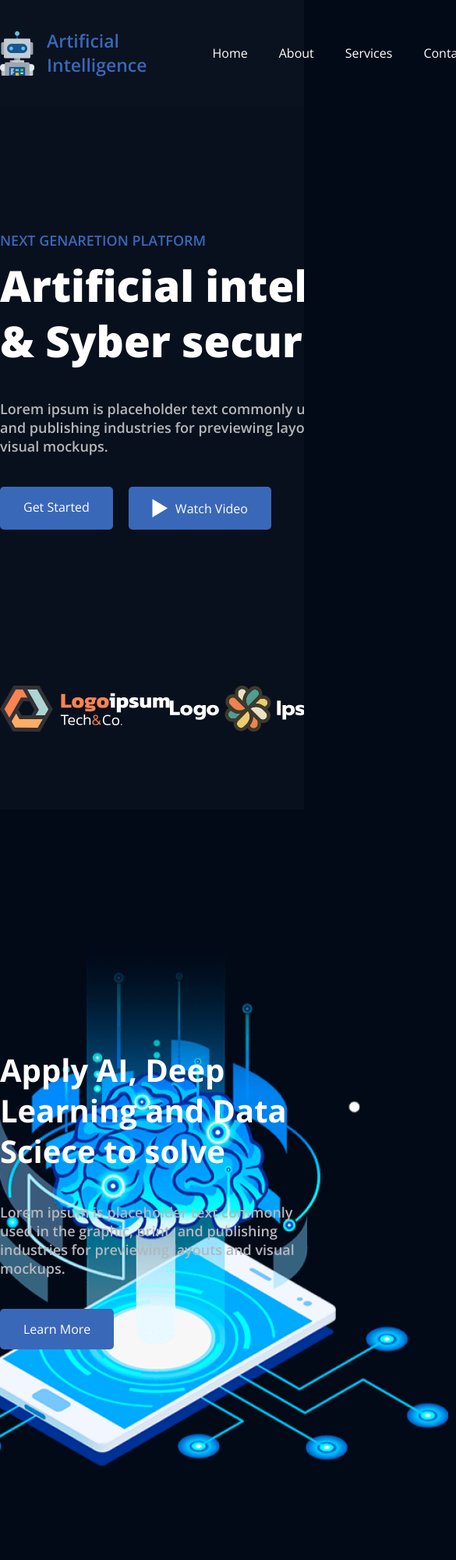
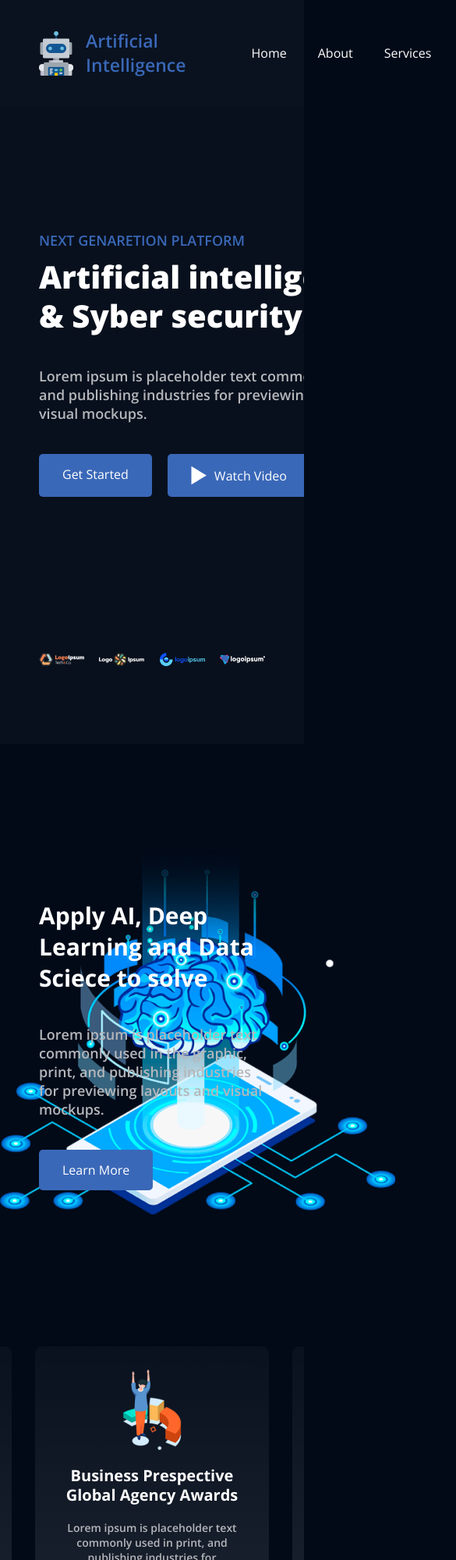
Before and after one commit to AlexandrNel/Artificial-Intelligence, a plain HTML site: page index.html in a window 390 px wide. Shown: the top 2000 px of the page at 78% size, 585 px wide, since content can reach past the window. Drawn offline with nearby package versions, Linux system fonts and the light colour scheme.

Commit message:
Update style.css
- added adaptation for different monitor resolutions

```diff
--- a/css/style.css
+++ b/css/style.css
@@ -54,11 +54,14 @@ ul {
     padding: 15px 30px;
     border-radius: 5px;
     background-color: #3A68B8;
+    transition: all .2s ease-in-out;
+    flex-shrink: 0;
 }
 
-/* .button:hover {
-
-} */
+.button:hover {
+    transform: scale(.95);
+    background-color: #2c4a7e;
+}
 
 
 /* ======================= */
@@ -79,7 +82,8 @@ ul {
 }
 
 .container {
-    max-width: 1146px;
+    padding: 0 50px;
+    max-width: 1246px;
     width: 100%;
     margin: 0 auto;
 }
@@ -102,6 +106,7 @@ header .container {
     display: flex;
     align-items: center;
     justify-content: space-between;
+    gap: 50px;
 }
 .header__logo {
     display: flex;
@@ -109,7 +114,12 @@ header .container {
     margin-right: 44px;
     gap: 15px;
 }
-
+.header__nav a:hover {
+    color: #ffffff77;
+}
+.header__nav a{
+    transition: all .1s ease-in-out;
+}
 .header__nav ul {
     display: flex;
     align-items: center;
@@ -141,14 +151,16 @@ header .container {
 .about__block::after{
     position: absolute;
     top: 50%;
+    right: 0;
     transform: translateY(-50%) translateX(100%);
-    z-index: 1;
+    z-index: -1;
     content: '';
     background-image: url(../images/header__image.png);
     background-repeat: no-repeat;
     background-size: cover;
     width: 632px;
     height: 634px;
+    transition: all .2s ease-in-out;
 }
 
 .hero_area__block p:first-child{
@@ -215,6 +227,7 @@ header .container {
     top: 50%;
     transform: translateY(-75%) translateX(-150px);
     left: 0;
+    transition: all .2s ease-in-out;
 }
 
 .feature {
@@ -230,7 +243,7 @@ header .container {
 }
 .card {
     min-width: 362px;
-    height: 389px;
+    height: auto;
     text-align: center;
     padding: 30px;
     border-radius: 10px;
@@ -333,7 +346,12 @@ footer h3 {
     margin-top: 0;
     text-transform: uppercase;
 }
-
+footer a {
+    transition: all .1s ease-in-out;
+}
+footer a:hover{
+    color: #ffffff;
+}
 .footer__elem a, .footer__elem p{
 
     font-size: 14px;
@@ -398,3 +416,66 @@ footer li:last-child {
 .change-lang span::after{
     content: url(../images/switch_langs.png);
 }
+
+
+/* Media */
+
+@media screen and (max-width:1267px) {
+    .hero_area__block::after{
+       width: 450px;
+       height: 452px;
+
+    }
+    .about__block::after{
+        width: 442px;
+        height: 380px;
+    }
+    .apply_ai .container::before{
+        width: 507px;
+        height: 468px;
+        transform: translateY(-75%) ;
+    }
+    h1 {
+        font-size: 40px;
+        line-height: 50px;
+    }
+    h2 {
+        font-size: 30px;
+        line-height: 40px;
+    }
+    .apply_ai{
+        padding-top: 200px;
+    }
+    .apply_ai__block{
+        margin-bottom: 200px;
+    }
+
+    .hero_area__logos img {
+        width: 20%;
+    }
+    .card {
+        min-width: 300px;
+    }
+    .card img {
+        margin-bottom: 15px;
+    }
+    .card h3{
+        font-size: 20px;
+        margin-top: 0;
+        line-height: 25px;
+    }
+    .card p {
+        font-size: 14px;
+    }
+}
+@media screen and (max-width:1070px) {
+    .hero_area__block::after{
+       width: 450px;
+       height: 452px;
+    }
+
+    .about__block::after{
+        width: 442px;
+        height: 380px;
+    }
+}
```
